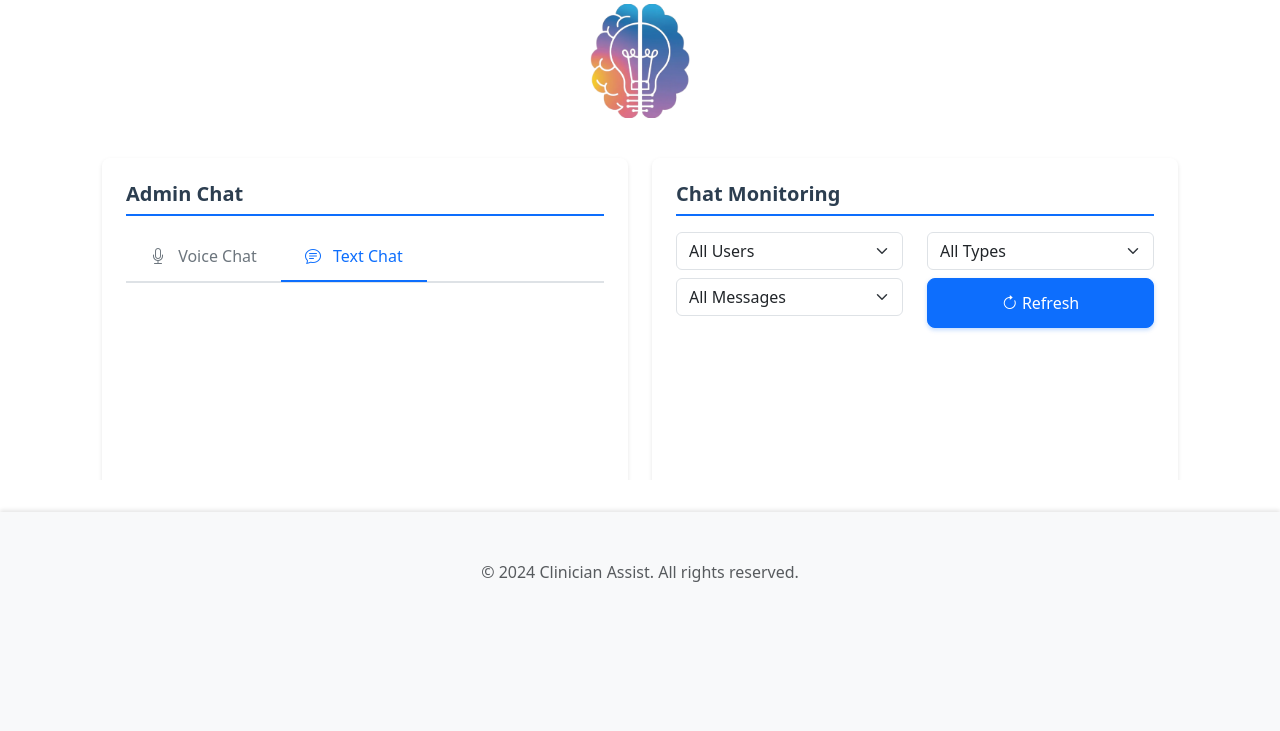
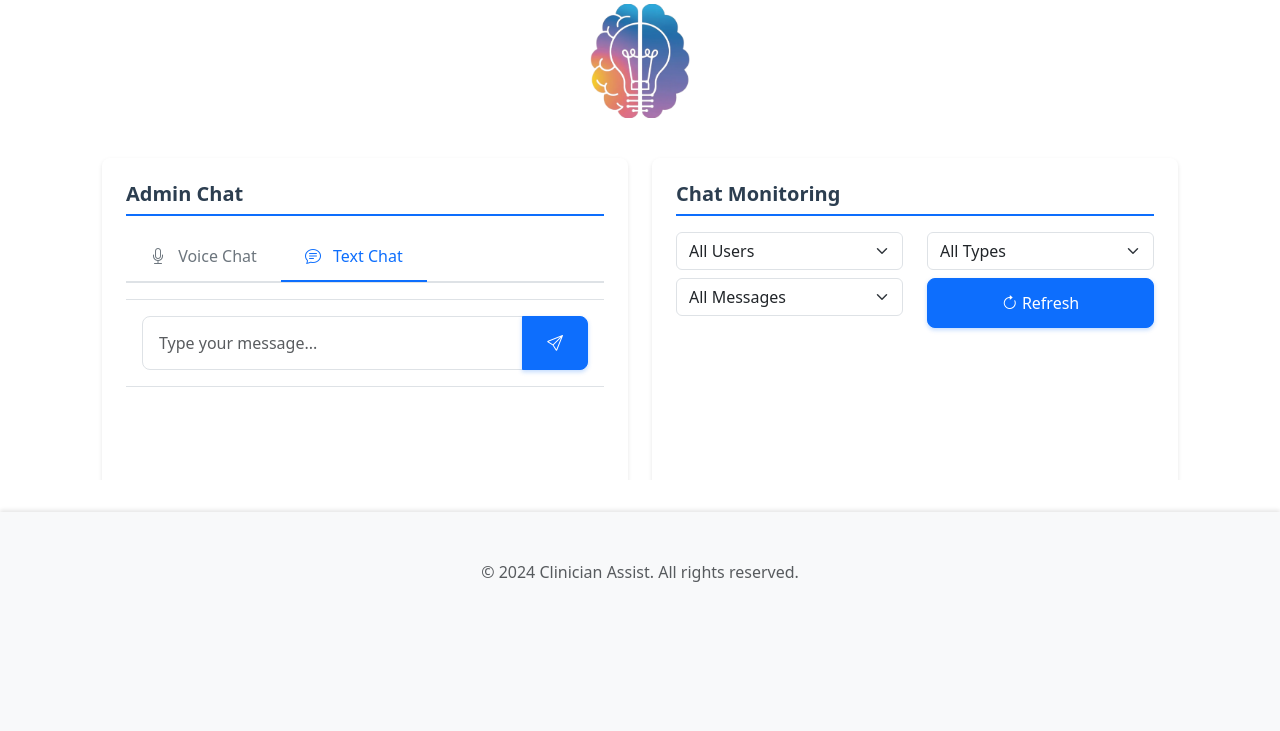
Before and after one commit to jessl2juice/clinician-assist, a Flask app: page /dashboard in a window 1280 px wide, after a click on "Text Chat". Shown: the part 244-975 px from the top of the page. Run offline with Flask 3, Linux system fonts and the light colour scheme; a user stored in the database is signed in; tables that the repository leaves empty hold one stand-in row (values such as "Sample post"); one stand-in notice (Sample message) is shown; some libraries are stand-ins or nearby versions.

Commit message:
Agent query: Please verify if: 1. Text chat is working with proper message display 2. Voice chat recording works 3. Chat monitoring panel shows messages and filters work

```diff
--- a/templates/dashboard/admin.html
+++ b/templates/dashboard/admin.html
@@ -11,7 +11,7 @@
     <div class="row">
         <!-- Left Column - Chat Interface -->
         <div class="col-md-6 mb-4 mb-md-0">
-            <div class="card chat-card h-100">
+            <div class="chat-card card h-100">
                 <div class="card-body">
                     <h5 class="card-title dashboard-subtitle">Admin Chat</h5>
 
@@ -51,22 +51,8 @@
 
                         <!-- Text Chat Tab -->
                         <div class="tab-pane fade" id="text-chat" role="tabpanel" aria-labelledby="text-tab">
-                            <div class="text-chat-container">
-                                <div class="chat-messages custom-scrollbar" id="chat-messages">
-                                    {% for message in messages %}
-                                    <div class="message {% if message.is_ai_response %}ai-message{% else %}user-message{% endif %} message-appear">
-                                        <div class="message-content">{{ message.content }}</div>
-                                        <div class="message-timestamp">{{ message.timestamp.strftime('%I:%M %p') }}</div>
-                                    </div>
-                                    {% endfor %}
-                                </div>
-                                <div class="typing-indicator" id="typing-indicator" style="display: none;">
-                                    <span class="dot"></span>
-                                    <span class="dot"></span>
-                                    <span class="dot"></span>
-                                </div>
                             <div class="chat-input-form">
-                                    <form id="chat-form" class="chat-form">
+                                <form id="chat-form">
                                     <div class="input-group">
                                         <input type="text" id="message-input" class="form-control" placeholder="Type your message..." required>
                                         <button type="submit" class="btn btn-primary">
@@ -75,6 +61,18 @@
                                     </div>
                                 </form>
                             </div>
+                            <div class="typing-indicator" id="typing-indicator" style="display: none;">
+                                <span class="dot"></span>
+                                <span class="dot"></span>
+                                <span class="dot"></span>
+                            </div>
+                            <div class="chat-messages" id="chat-messages">
+                                {% for message in messages %}
+                                <div class="message {% if message.is_ai_response %}ai-message{% else %}user-message{% endif %} message-appear">
+                                    <div class="message-content">{{ message.content }}</div>
+                                    <div class="message-timestamp">{{ message.timestamp.strftime('%I:%M %p') }}</div>
+                                </div>
+                                {% endfor %}
                             </div>
                         </div>
                     </div>
@@ -119,7 +117,7 @@
                     </div>
 
                     <!-- Chat Messages -->
-                    <div class="chat-monitoring-messages custom-scrollbar" id="monitoringMessages">
+                    <div class="chat-monitoring-messages" id="monitoringMessages">
                         <!-- Messages will be loaded here dynamically -->
                     </div>
                 </div>
@@ -183,10 +181,10 @@ document.addEventListener('DOMContentLoaded', function() {
     // Format timestamp
     function formatTimestamp(timestamp) {
         const date = new Date(timestamp);
-        return date.toLocaleString();
+        return date.toLocaleTimeString([], { hour: '2-digit', minute: '2-digit' });
     }
 
-    // Add new message to chat with smooth scrolling
+    // Add new message to chat
     function addMessage(content, timestamp, isAI) {
         const messageDiv = document.createElement('div');
         messageDiv.className = `message ${isAI ? 'ai-message' : 'user-message'} message-appear`;
@@ -196,20 +194,16 @@ document.addEventListener('DOMContentLoaded', function() {
             <div class="message-timestamp">${formatTimestamp(timestamp)}</div>
         `;
 
-        chatMessages.appendChild(messageDiv);
-
-        // Smooth scroll to the latest message
-        messageDiv.scrollIntoView({ behavior: 'smooth', block: 'end' });
+        chatMessages.insertAdjacentElement('afterbegin', messageDiv);
     }
 
-    // Handle chat form submission with preventDefault
+    // Handle form submission
     chatForm.addEventListener('submit', function(e) {
         e.preventDefault();
         const message = messageInput.value.trim();
         if (message) {
             socket.emit('admin_send_message', { message: message });
             messageInput.value = '';
-            messageInput.focus();
         }
     });
 
@@ -254,12 +248,42 @@ document.addEventListener('DOMContentLoaded', function() {
     // Socket event handlers for monitoring
     socket.on('admin_messages', function(data) {
         monitoringMessages.innerHTML = '';
-        data.messages.forEach(addMonitoringMessage);
+        data.messages.forEach(function(message) {
+            addMonitoringMessage(message);
+        });
     });
 
     socket.on('new_monitored_message', function(message) {
         addMonitoringMessage(message);
     });
+
+    // Add monitoring message function
+    function addMonitoringMessage(message) {
+        const messageDiv = document.createElement('div');
+        messageDiv.className = 'monitoring-message';
+        messageDiv.dataset.messageId = message.id;
+
+        let content = message.message_type === 'voice'
+            ? `<audio controls src="${message.voice_url}" class="w-100"></audio>`
+            : `<div class="message-text">${message.content}</div>`;
+
+        messageDiv.innerHTML = `
+            <div class="message-header">
+                <span class="user-email">${message.user_email}</span>
+                <span class="message-type badge bg-info">${message.message_type}</span>
+                <span class="timestamp">${formatTimestamp(message.timestamp)}</span>
+                ${message.flagged ? '<span class="badge bg-warning ms-2">Flagged</span>' : ''}
+            </div>
+            <div class="message-content">${content}</div>
+            <div class="message-footer">
+                <button class="btn btn-sm btn-primary view-details" data-message-id="${message.id}">
+                    <i class="bi bi-eye"></i> View Details
+                </button>
+            </div>
+        `;
+
+        monitoringMessages.insertBefore(messageDiv, monitoringMessages.firstChild);
+    }
 
     // Handle message details view
     monitoringMessages.addEventListener('click', function(e) {
@@ -320,15 +344,6 @@ document.addEventListener('DOMContentLoaded', function() {
 </script>
 
 <style>
-/* Chat container styles */
-.text-chat-container {
-    display: flex;
-    flex-direction: column;
-    height: 100%;
-    position: relative;
-    overflow: hidden;
-}
-
 /* Custom scrollbar styling */
 .custom-scrollbar::-webkit-scrollbar {
     width: 8px;
```
Also changed, not shown: 1 other file. Lines whose indentation alone changed are shown as unchanged.
